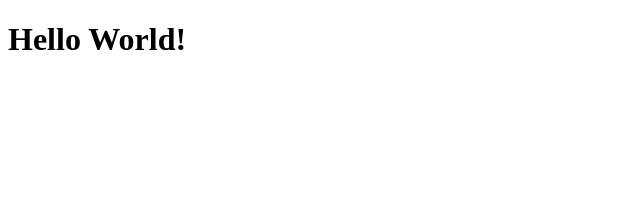
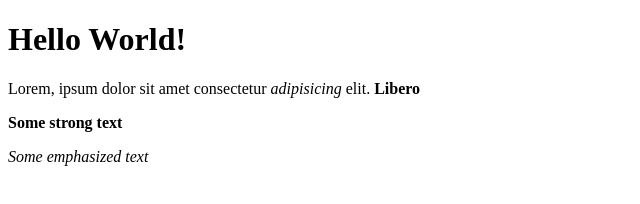
Before and after one commit to SilvioGobo/theOdinProject_Silvio, a plain HTML site: page html-boilerplate/index.html in a window 1280 px wide. Shown: the whole page, without its empty margins (0-640 px from the left). Drawn offline with Linux system fonts and the light colour scheme.

Commit message:
more tags

```diff
--- a/html-boilerplate/index.html
+++ b/html-boilerplate/index.html
@@ -3,9 +3,12 @@
 <head>
     <meta charset="UTF-8">
     <meta name="viewport" content="width=device-width, initial-scale=1.0">
-    <title>Document</title>
+    <title>My WebSite</title>
 </head>
 <body>
     <h1>Hello World!</h1>
+    <p>Lorem, ipsum dolor sit amet consectetur <em>adipisicing</em> elit. <strong>Libero</strong></p>
+    <p><strong>Some strong text</strong></p>
+    <p><em>Some emphasized text</em></p>
 </body>
 </html>
```
